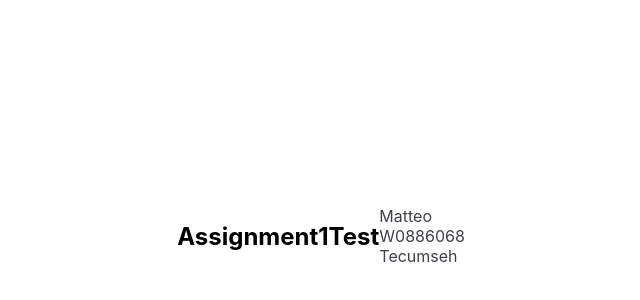
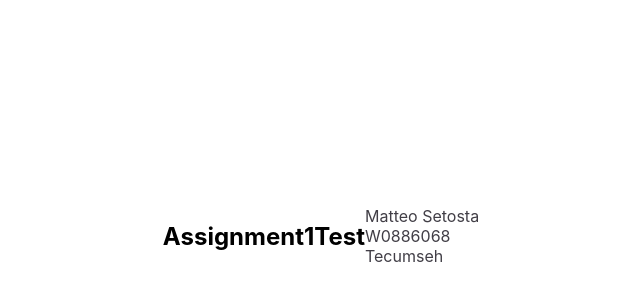
Before and after one commit to teosetow-gif/Matteo_Setosta_Learning_AngularF26, an Angular app: page / in a window 1280 px wide. Shown: the part 172-472 px from the top of the page, without its empty margins (319-959 px from the left). Built offline with nearby package versions, Linux system fonts and the light colour scheme.

Commit message:
Created starter Angular File and completed Assignment 1

```diff
--- a/src/app/app.html
+++ b/src/app/app.html
@@ -13,7 +13,7 @@
   <h2>{{ title }}</h2>
 
   <div>
-    <p>{{ name }}</p>
+    <p>{{ fullName }}</p>
   <p>{{ studentId }}</p>
   <p>{{ city }}</p>
   </div>
--- a/src/app/app.ts
+++ b/src/app/app.ts
@@ -11,7 +11,7 @@ import { RouterOutlet } from '@angular/router';
 export class App {
   protected title = 'Assignment1Test'
 
-name = 'Matteo';
+fullName = 'Matteo Setosta';
   studentId = 'W0886068';
   city = 'Tecumseh';
 }
```
